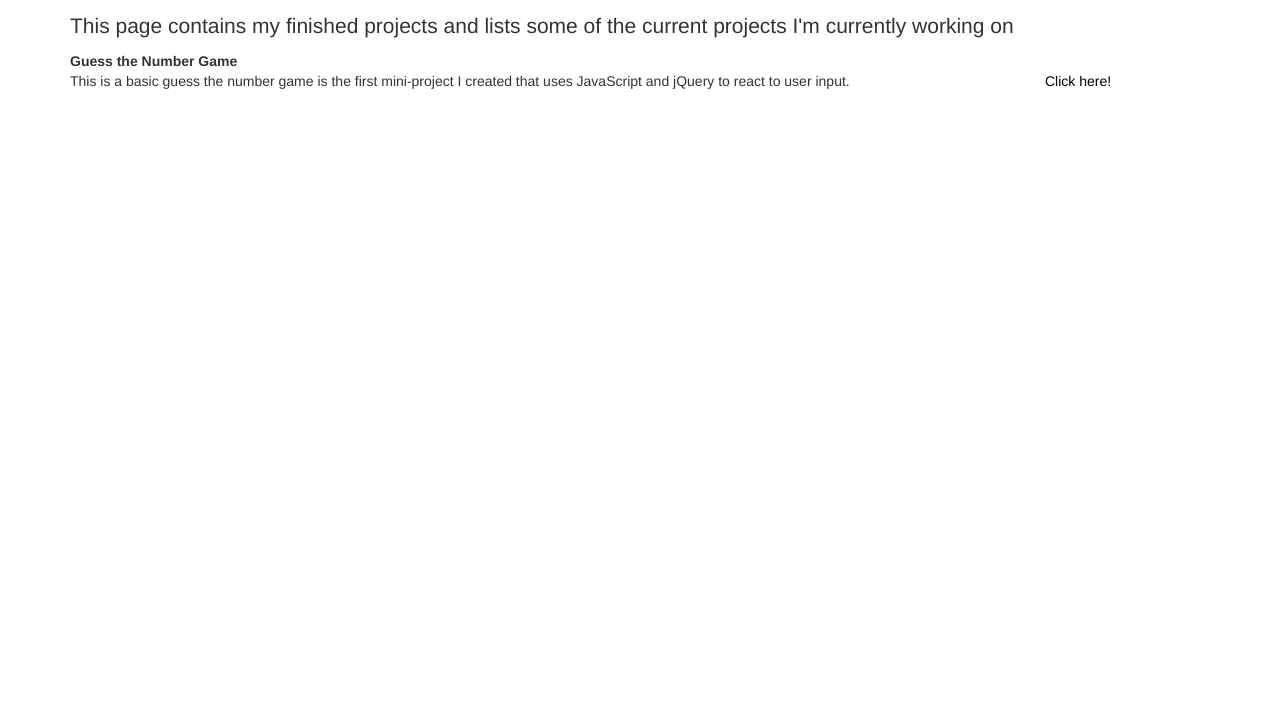
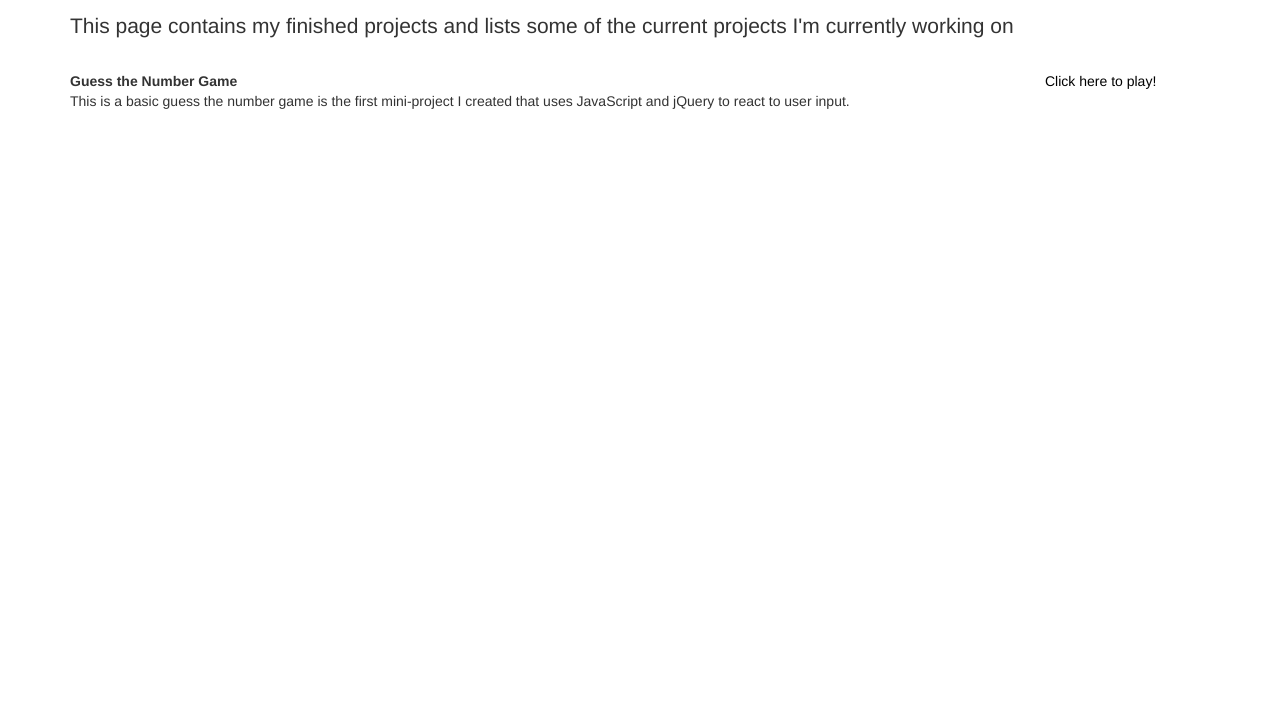
Before and after one commit to TylerKiesman/TylerKiesman.github.io, a plain HTML site: page projects-page.html in a window 1280 px wide. Shown: the part 83-800 px from the top of the page. Drawn offline with nearby package versions, Linux system fonts and the light colour scheme.

Commit message:
things forgot to put in last push

```diff
--- a/projects-page.html
+++ b/projects-page.html
@@ -37,13 +37,13 @@
     <section class="container">
       <div class="row">
         <figure class="col-sm-10">
-          <p id="title_guessing"><b>Guess the Number Game</b><br>
+          <p id="title_guessing"><b><br>Guess the Number Game</b><br>
           This is a basic guess the number game is the first mini-project I created that uses JavaScript and jQuery to
           react to user input.</p>
         </figure>
         <figure class="col-sm-2">
           <a id="guessing_link" href="number-guessing.html" target="_blank">
-            <p><br>Click here!</p>
+            <p><br>Click here to play!</p>
           </a>
         </figure>
       </div>
```
Also changed, not shown: index.html (+3 -3 lines).
